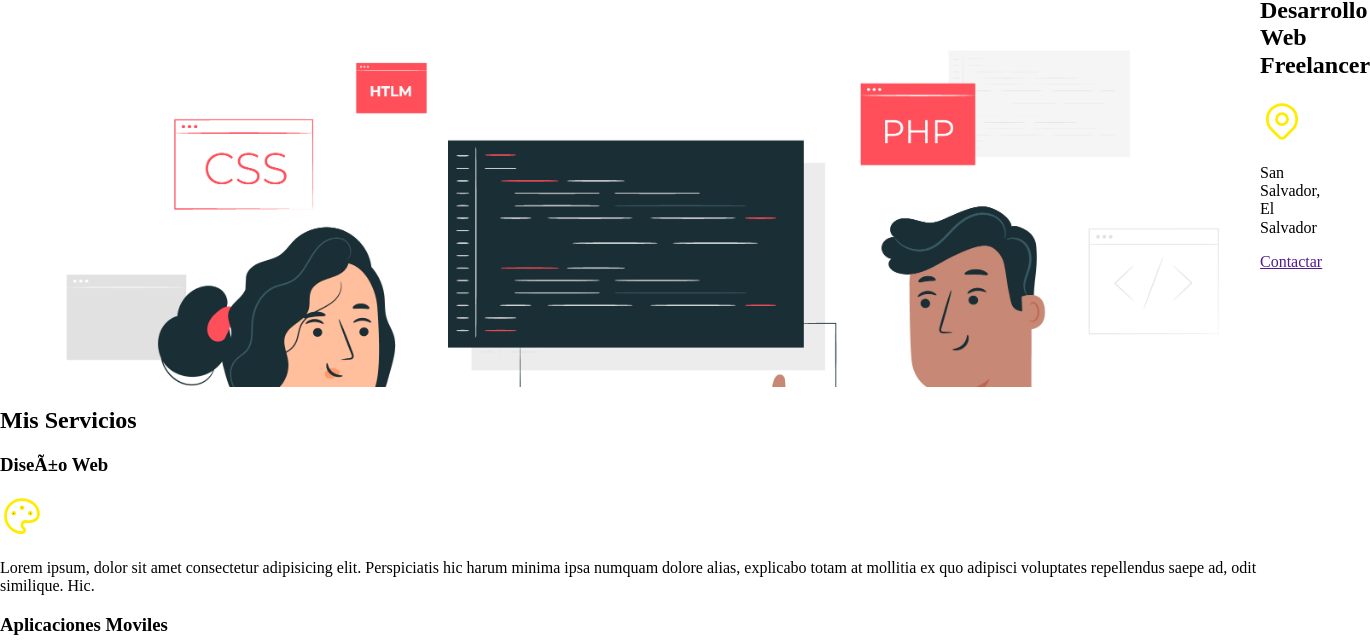
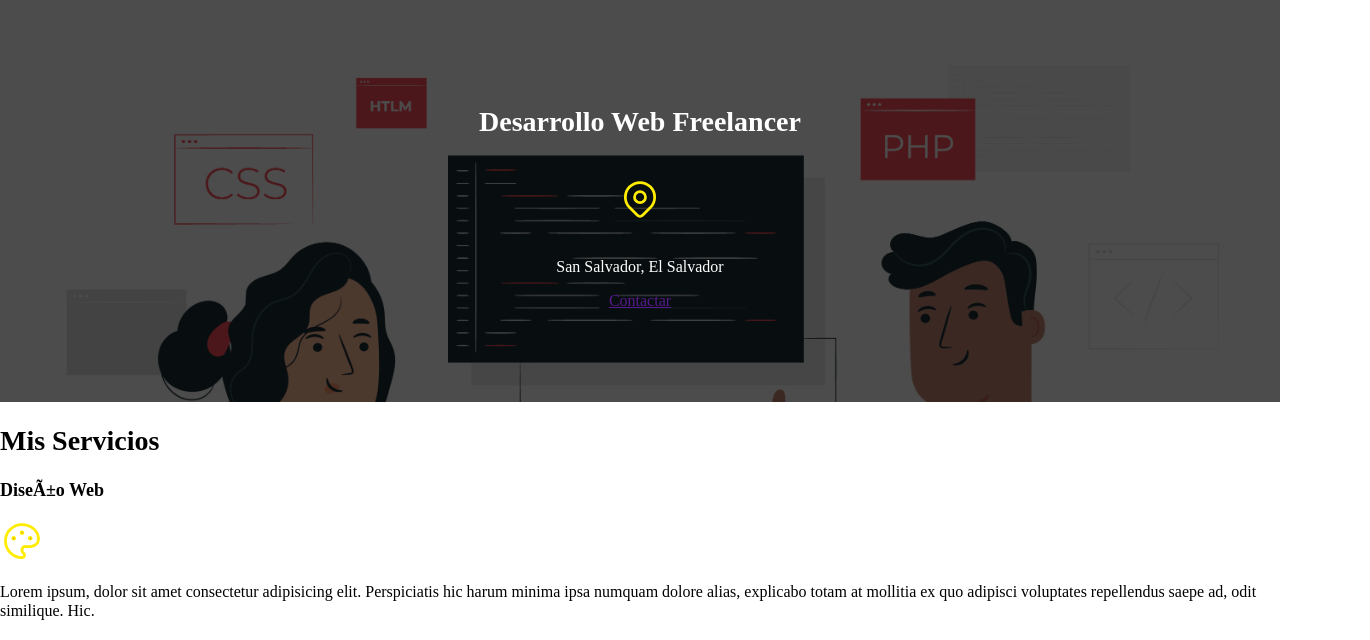
Before and after one commit to lucychavz/Personal_project, a plain HTML site: page index.html in a window 1280 px wide. Shown: the part 126-766 px from the top of the page, 1370 px wide, since content can reach past the window. Drawn offline with Linux system fonts and the light colour scheme.

Commit message:
Add files via upload

```diff
--- a/css/style.css
+++ b/css/style.css
@@ -22,6 +22,18 @@ html {
 
 body {
   font-size: 16px;
+}
+
+h1 {
+  font-size: 3.8rem;
+}
+
+h2 {
+  font-size: 2.8rem;
+}
+
+h3 {
+  font-size: 1.8rem;
 }
 
 .titulo {
@@ -83,16 +95,24 @@ body {
   background-repeat: no-repeat;
   background-size: cover;
   height: 410px;
-  padding: 20px;
   position: relative;
 
 }
 
 .contenido-hero {
   position: absolute;
-  background-color: red;
-  width: 2rem;
-  height: 2rem;
-  top: 0;
-  right: 0;
+  background-color: rgb(0, 0, 0, .7);
+  width: 100%;
+  height: 100%;
+
+  display: flex;
+  flex-direction: column;
+  align-items: center;
+  justify-content: center;
 }
+
+.contenido-hero h2,
+.contenido-hero p {
+  color: var(--blanco);
+
+}
```
